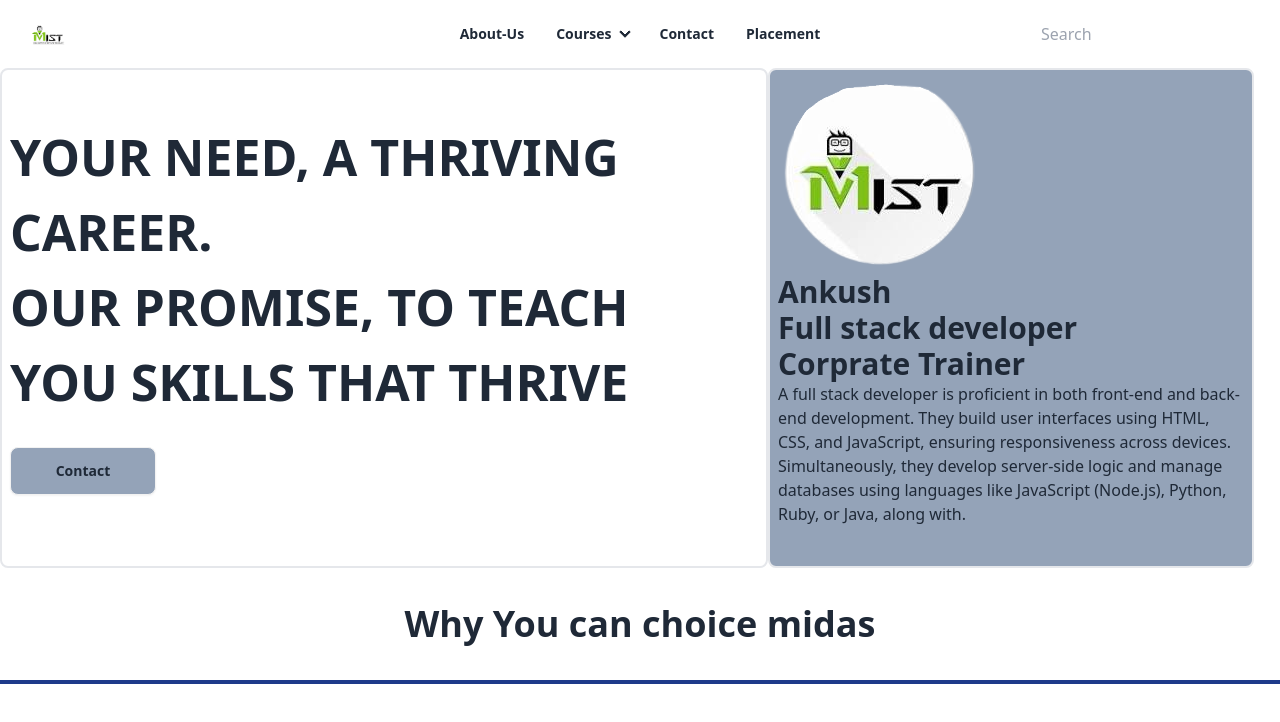
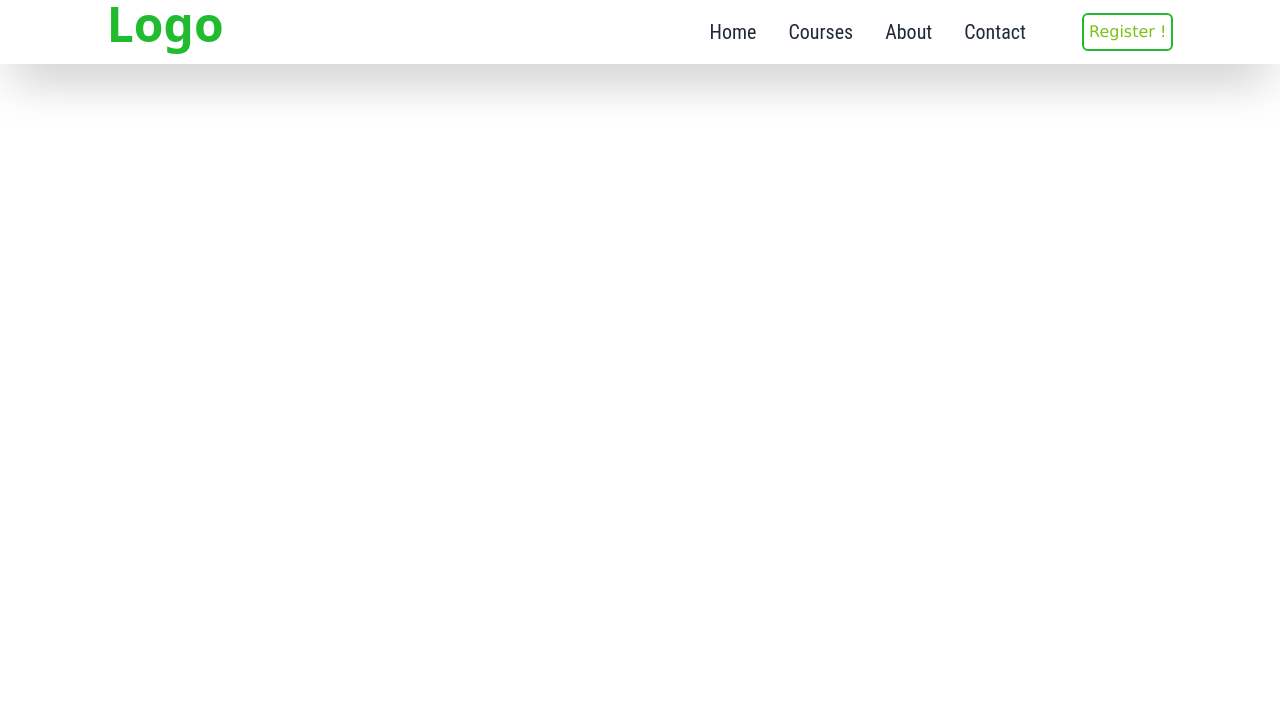
Before and after one commit to nitesh-20/midas-india, a React (Vite) app: page / in a window 1280 px wide. Shown: the top 722 px of the page. Built offline with nearby package versions, Linux system fonts and the light colour scheme.

Commit message:
Navbar-done

```diff
--- a/package.json
+++ b/package.json
@@ -12,6 +12,7 @@
   "dependencies": {
     "react": "^18.2.0",
     "react-dom": "^18.2.0",
+    "react-icon": "^1.0.0",
     "react-icons": "^5.0.1",
     "react-scroll": "^1.9.0"
   },
--- a/src/App.jsx
+++ b/src/App.jsx
@@ -1,14 +1,14 @@
 import React from 'react'
 import Mistnav from './Components/Mistnav'
-import Career from './Components/Career'
-import Landscape from './Components/Landscape'
+
 
 const App = () => {
   return (
     <div className="">
+
       <Mistnav/>
-      <Career/>
-      <Landscape/>
+
+
     </div>
   )
 }
--- a/src/Components/Career.jsx
+++ /dev/null
@@ -1,32 +0,0 @@
-import React from 'react'
-import ankush from '../assets/mist.png'
-const Career = () => {
-  return (
-    <div className="main p-0 flex">
-            <div className='w-[60vw] p-2 py-[50px] h-[500px] border-[2px] rounded-lg bg-white-900  font-bold uppercase text-[50px]'>
-              Your need, a thriving <br />
-               career. <br />
-           Our Promise, to teach <br />
-           you skills that thrive <br />
-
-         <div className="btn  bg-slate-400 ">
-          <button className='btn2  w-28'>Contact</button>
-         </div>
-          </div>
-            <div className='w-[38vw] px-2 bg-slate-400 rounded-lg h-[450] border-[2px]'>
-              <img className='' src={ankush} alt="" />
-              <div className="ankush font-bold text-3xl">
-                  Ankush <br />
-                  Full stack developer <br />
-                  Corprate Trainer<br />
-                  </div>
-                  <p>
-                  A full stack developer is proficient in both front-end and back-end development. They build user interfaces using HTML, CSS, and JavaScript, ensuring responsiveness across devices. Simultaneously, they develop server-side logic and manage databases using languages like JavaScript (Node.js), Python, Ruby, or Java, along with.
-                  </p>
-
-            </div>
-    </div>
-  )
-}
-
-export default Career
--- a/src/Components/Landscape.jsx
+++ /dev/null
@@ -1,16 +0,0 @@
-import React from 'react'
-
-const Landscape = () => {
-  return (
-    <div className="Main">
-            <div className="choice font-bold text-4xl flex justify-center py-9 ">
-                Why You can choice midas
-            </div>
-            <div className="content border-2 h-[300] w-full border-blue-900">
-
-            </div>
-    </div>
-  )
-}
-
-export default Landscape
--- a/src/Components/Mistnav.jsx
+++ b/src/Components/Mistnav.jsx
@@ -1,50 +1,173 @@
-import React from 'react'
+
 import mistlogo from '../assets/midas.png'
-const Mistnav = () => {
+import React, { useState } from "react";
+import { RiMenu2Line } from "react-icons/ri";
+import { TfiClose } from "react-icons/tfi";
+import "./Nevbar.css"
+import mist from "../assets/mist.png"
+
+function Mistnav() {
+  const [NewBar_anima, setNewBar_anima] = useState("");
+  function NewBar_open() {
+    setNewBar_anima("transform translate-x-full");
+  }
+  function NewBar_close() {
+    setNewBar_anima("");
+  }
+
   return (
+    <>
+      {/* ---------------------Small Devices---------------------- */}
+      <div className="fixed md:hidden w-full flex justify-between px-4 py-2 shadow-2xl items-center bg-white backdrop-blur-[3px] ">
+        <h1 className="text-5xl font-bold text-[#85d88f]">Logo</h1>
+        <div className=" flex gap-4">
+          <button className="bn2 rounded-2xl text-[#ffffff] bg-[#20bb2f]">
+            Sign in !
+          </button>
+          <button
+            onClick={NewBar_open}
+            className=" text-2xl text-[#20bb2f] p-2 border-2 border-[#20bb2f] rounded-2xl"
+          >
+            <RiMenu2Line />
+          </button>
+        </div>
+      </div>
+
+      <div
+        className={` fixed flex bg-[#2f2f3048] w-full h-screen top-0 left-[-100%] ${NewBar_anima} transition-all duration-700 ease-in-out`}
+      >
+        <div className="w-4/5 bg-white h-screen">
+          {/* --------------- */}
+
+          <div className=" border-2 h-28">
+            <h1 className="font-bold text-5xl p-2 text-[#20bb2f]">Logo</h1>
+
+            <div className="relative left-40">
+              <button className="text-xl">
+                Sign in <i className="fa-regular fa-user"></i>
+              </button>
+            </div>
+          </div>
+
           <div>
-     <div className="navbar bg-white">
-  <div className="navbar-start">
-    <div className="dropdown">
-      <div tabIndex={0} role="button" className="btn btn-ghost lg:hidden">
-        <svg xmlns="http://www.w3.org/2000/svg" className="h-5 w-5" fill="none" viewBox="0 0 24 24" stroke="currentColor"><path strokeLinecap="round" strokeLinejoin="round" strokeWidth="2" d="M4 6h16M4 12h8m-8 6h16" /></svg>
-      </div>
-      <ul tabIndex={0} className="menu menu-sm dropdown-content mt-3 z-[1] p-2 shadow bg-base-100 rounded-box w-52">
-        <li><a>Item 1</a></li>
+            <ul>
               <li>
-          <a>Parent</a>
-          <ul className="p-2">
-            <li><a>Submenu 1</a></li>
-            <li><a>Submenu 2</a></li>
-          </ul>
+                <a
+                  href="#"
+                  data-link-alt="Home"
+                  className="text_hover relative block p-4 text-xl overflow-hidden"
+                >
+                  <span>Home</span>
+                </a>
               </li>
-        <li><a>Item 3</a></li>
+              <li>
+                <a
+                  href="#"
+                  data-link-alt="Courses"
+                  className="text_hover relative block p-4 text-xl overflow-hidden"
+                >
+                  <span>Courses</span>
+                </a>
+              </li>
+
+              <li>
+                <a
+                  href="#"
+                  data-link-alt="About"
+                  className="text_hover relative block p-4 text-xl overflow-hidden"
+                >
+                  <span>About</span>
+                </a>
+              </li>
+              <li>
+                <a
+                  href="#"
+                  data-link-alt="Contact"
+                  className="text_hover relative block p-4 text-xl overflow-hidden"
+                >
+                  <span>Contact</span>
+                </a>
+              </li>
             </ul>
           </div>
-    <a className="btn btn-ghost text-xl "><img src={mistlogo}  className="text h-12" alt="" /></a>
+          {/* -------------------*/}
         </div>
-  <div className="navbar-center hidden lg:flex text-green font-bold">
-    <ul className="menu menu-horizontal px-1">
-      <li><a>About-Us</a></li>
-      <li>
-        <details>
-          <summary>Courses</summary>
-          <ul className="p-2">
-            <li><a>Full stack</a></li>
-            <li><a>Data science</a></li>
+        <div
+          onClick={NewBar_close}
+          className=" bg-[rgba(0,0,0,0.61)] w-1/4 h-screen "
+        >
+          <h1 className="text-white text-xl p-8">
+            <TfiClose />
+          </h1>
+        </div>
+      </div>
+      {/* ---------------------Small Devices---------------------- */}
+
+      {/* ----------------------Medium devices--------------------------- */}
+
+      <div
+        className={`hidden md:flex fixed w-full border-solid h-16 bg-transparent  backdrop-blur-[3px]`}
+      >
+        <div className=" shadow-2xl bg-[#ffffff] w-full bg-transparent flex justify-center ">
+          <div className="Nav_open_container flex items-center justify-between h-full w-10/12">
+            <div className="Logo h-full">
+              <h1 className="font-bold text-5xl text-[#20bb2f]">Logo</h1>
+            </div>
+            <div className="options flex items-center h-full">
+              <ul className="flex">
+                <li className="">
+                  <a
+                    href="#"
+                    data-link-alt="Home"
+                    className="text_hover relative block p-4 text-xl overflow-hidden"
+                  >
+                    <span>Home</span>
+                  </a>
+                </li>
+                <li className="sm:bg-transparent">
+                  <a
+                    href="#"
+                    data-link-alt="Courses"
+                    className="text_hover relative block p-4 text-xl overflow-hidden"
+                  >
+                    <span>Courses</span>
+                  </a>
+                </li>
+                <li className="">
+                  <a
+                    href="#"
+                    data-link-alt="About"
+                    className=" text_hover relative block overflow-hidden p-4 text-xl "
+                  >
+                    <span>About</span>
+                  </a>
+                </li>
+                <li className="">
+                  <a
+                    href="#"
+                    data-link-alt="Contact"
+                    className="text_hover relative block overflow-hidden p-4 text-xl "
+                  >
+                    <span>Contact</span>
+                  </a>
+                </li>
               </ul>
-        </details>
-      </li>
-      <li><a>Contact</a></li>
-      <li><a>Placement</a></li>
-    </ul>
-  </div>
-  <div className="navbar-end">
-          <input className='search h-10 rounded-lg' type="text"  placeholder="Search" />
+
+              <div className="Register ml-10">
+                <a href="#">
+                  <button className="bn1 rounded-md text-[#7dc116]">
+                    Register !
+                  </button>
+                </a>
               </div>
             </div>
           </div>
-  )
+        </div>
+      </div>
+
+      {/* ----------------------Medium devices--------------------------- */}
+    </>
+  );
 }
 
 export default Mistnav;
--- /dev/null
+++ b/src/Components/Nevbar.css
@@ -0,0 +1,103 @@
+
+span{
+
+    display: block;
+    transition: 0.5s;
+    font-family: "Roboto Condensed", sans-serif;
+
+}
+.text_hover:hover span{
+    transform: translateY(-200%);
+}
+
+.text_hover::before{
+
+    position: absolute;
+    content: attr(data-link-alt);
+    top: 50%;
+    opacity: 0;
+    transition: 0.5s;
+    font-family: "Roboto Condensed", sans-serif;
+    font-optical-sizing: auto;
+    margin-top: 1rem;
+    color: #535353;
+}
+
+.text_hover:hover{
+    border-bottom: 2px solid #6e6d6d;
+    /* transition: 0.2s; */
+}
+
+.text_hover:hover::before{
+    top: 0;
+    opacity: 1;
+}
+
+
+.bn1 {
+  background-color: transparent;
+  border: 2px solid #20bb2f;
+  padding: 5px;
+  font-family: Verdana, Geneva, Tahoma, sans-serif;
+  animation: bn53bounce 4s infinite;
+  cursor: pointer;
+  border-radius: 50%;
+}
+
+
+
+.bn2 {
+    background-color: white;
+    width: 80px;
+    font-family: Verdana, Geneva, Tahoma, sans-serif;
+    animation: bn53bounce 4s infinite;
+    cursor: pointer;
+  }
+
+  @keyframes bn53bounce {
+    5%,
+    50% {
+      transform: scale(1);
+    }
+
+    10% {
+      transform: scale(1);
+    }
+
+    15% {
+      transform: scale(1);
+    }
+
+    20% {
+      transform: scale(1) rotate(-5deg);
+    }
+
+    25% {
+      transform: scale(1) rotate(5deg);
+    }
+
+    30% {
+      transform: scale(1) rotate(-3deg);
+    }
+
+    35% {
+      transform: scale(1) rotate(2deg);
+    }
+
+    40% {
+      transform: scale(1) rotate(0);
+    }
+  }
+
+
+
+  .slide_NavBar_animation{
+    animation-name: slide_open_new;
+    animation-duration: 0.s;
+    animation-iteration-count: 1;
+}
+
+@keyframes slide_open_new{
+    0% { left: -100vw; }
+    100% { left: 0; }
+}
```
Also changed, not shown: 1 other file (tests, documents, lock files or other folders). Lines whose indentation alone changed are shown as unchanged.
